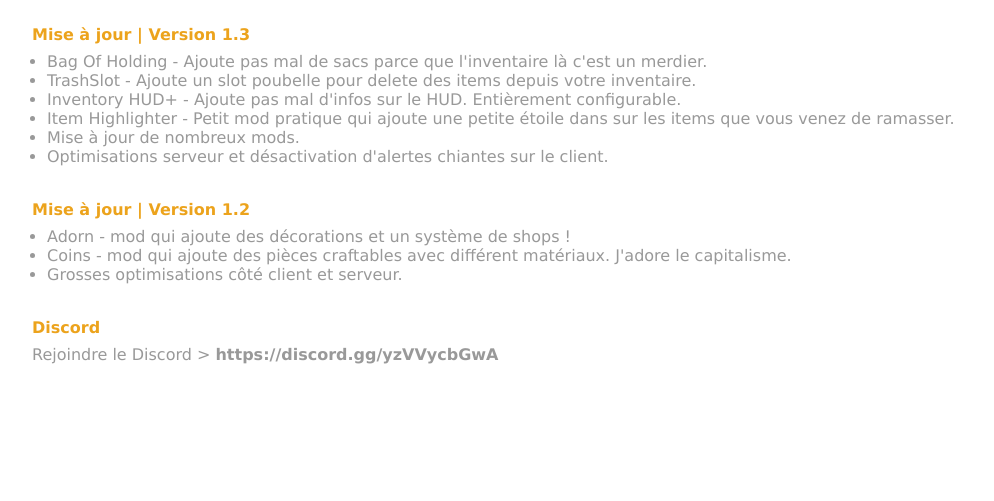
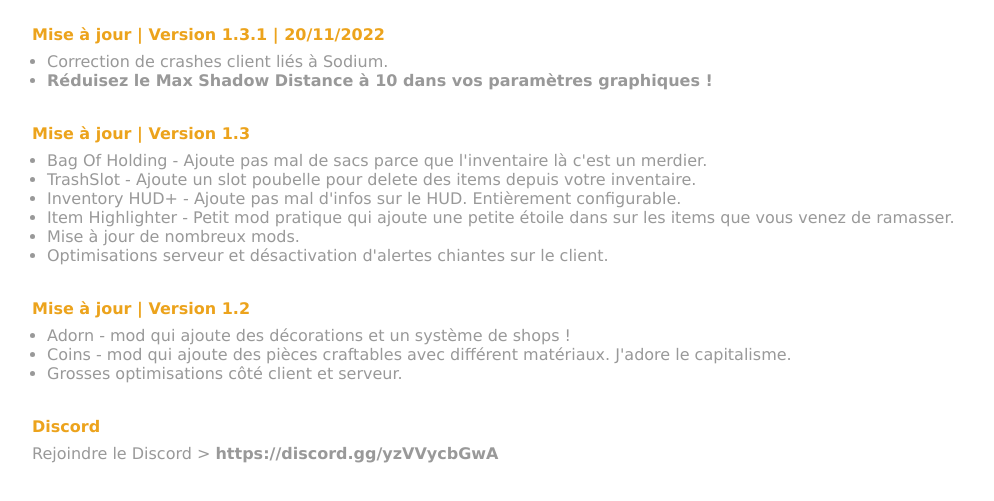
Before and after one commit to JorgenEnStream/JorgenEnStream.github.io, a plain HTML site: page index.html in a window 1280 px wide. Shown: the part 83-584 px from the top of the page, without its empty margins (0-994 px from the left). Drawn offline with Linux system fonts and the light colour scheme.

Commit message:
Update index.html

```diff
--- a/index.html
+++ b/index.html
@@ -42,6 +42,15 @@
 </div>
 
 <div class="block">
+    <h1>Mise à jour | Version 1.3.1 | 20/11/2022</h1>
+
+    <ul>
+        <li> Correction de crashes client liés à Sodium.</li>
+        <li><b> Réduisez le Max Shadow Distance à 10 dans vos paramètres graphiques !</b></li>
+    </ul>
+</div>
+
+<div class="block">
     <h1>Mise à jour | Version 1.3 </h1>
 
     <ul>
```
